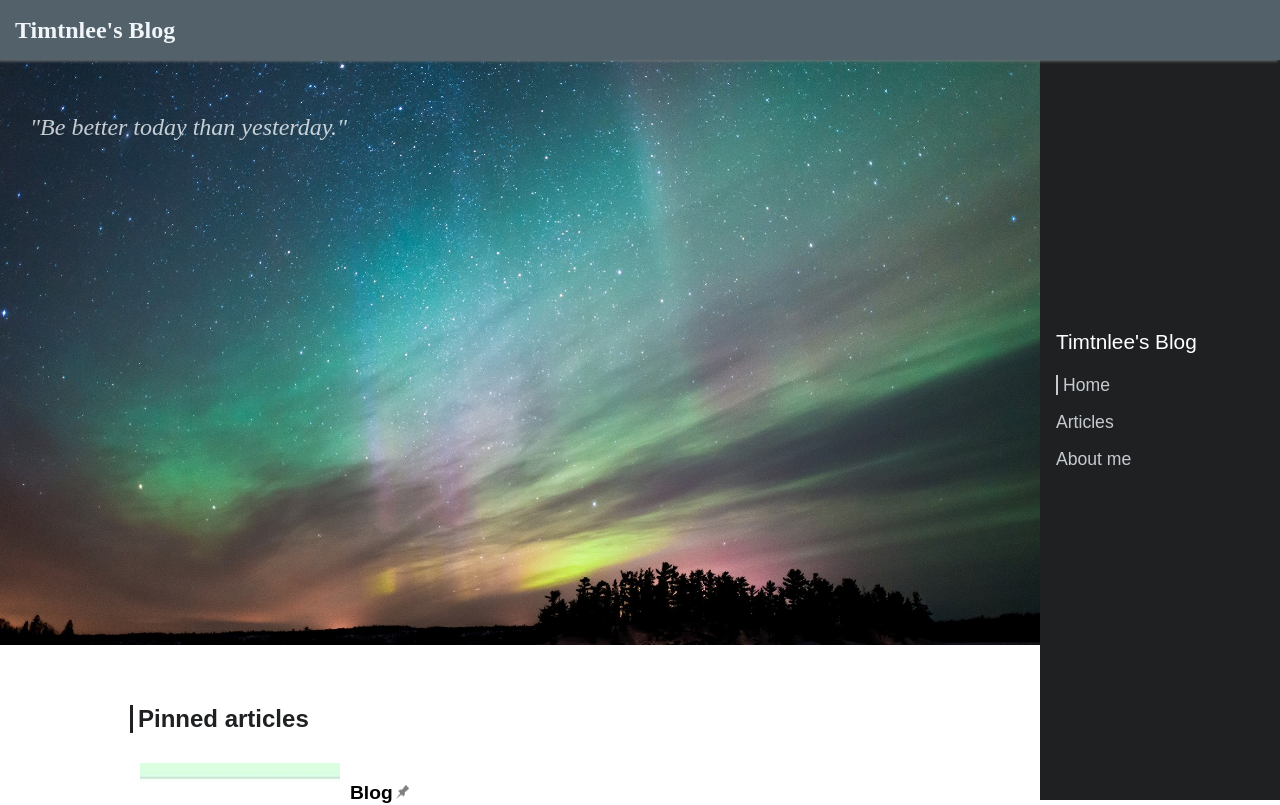
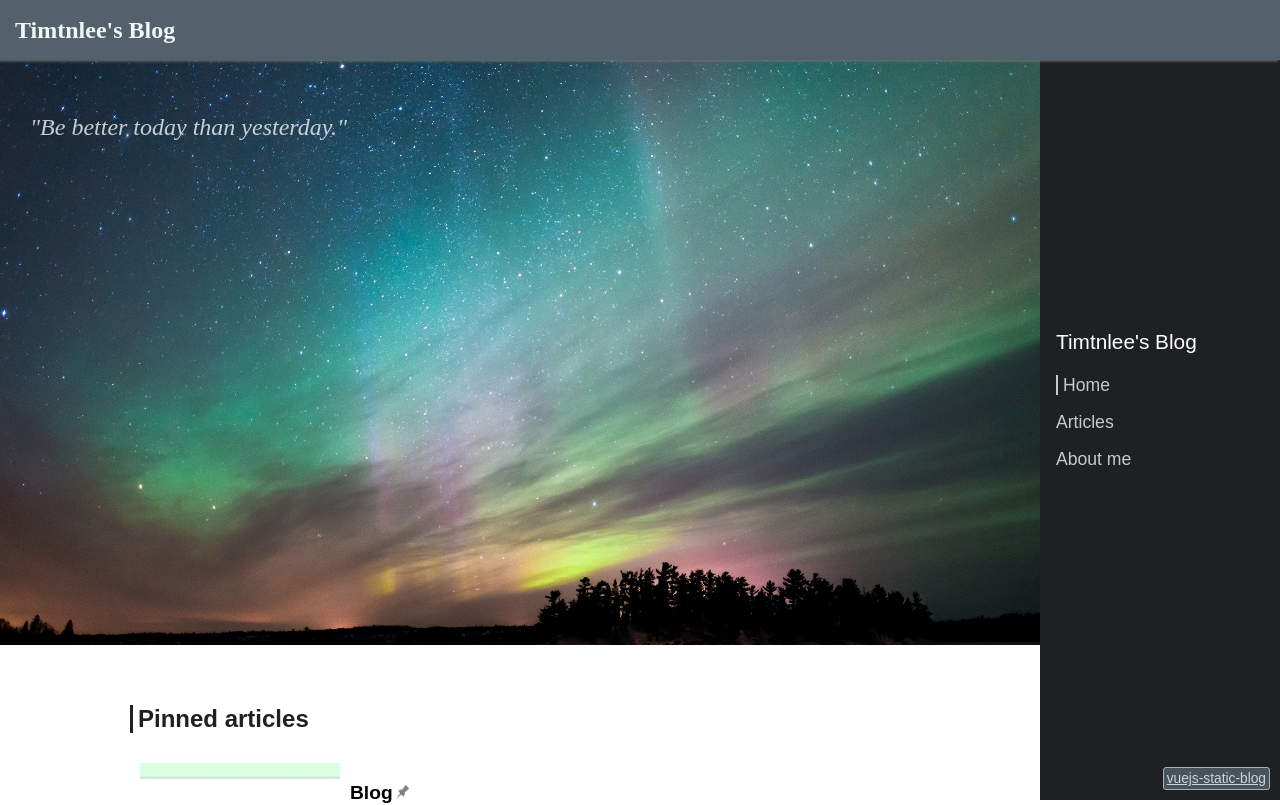
Before and after one commit to timtnleeProject/blog, a Vue app: page /#/ in a window 1280 px wide. Shown: the top 805 px of the page. Built offline with nearby package versions, Linux system fonts and the light colour scheme.

Commit message:
Add bandage link to repo

```diff
--- a/src/App.vue
+++ b/src/App.vue
@@ -8,6 +8,7 @@
     </div>
     <div class="fixed-container bg-dark" :class='{show:show}' @click="closeSideBar">
       <my-sidebar class="sidebar bg-dark"></my-sidebar>
+      <a class="bottom bandage" href="https://github.com/timtnleeProject/vuejs-static-blog" target="_blank">vuejs-static-blog</a>
     </div>
   </div>
 </template>
@@ -177,6 +178,21 @@ body {
   position: sticky;
   top: 0;
 }
+.bottom {
+  position: absolute;
+  bottom: 10px;
+  right: 10px;
+}
+.bandage {
+  display: inline-block;
+  padding: 3px;
+  font-size: 0.86rem;
+  background-color: $color-main;
+  color: white;
+  border: 1px solid $color-sub;
+  border-radius: 3px;
+  opacity: 0.8;
+}
 // .view-fade-enter-active,
 // .view-fade-leave-active {
 //   transition: opacity .2s ease;
--- a/src/components/Sidebar.vue
+++ b/src/components/Sidebar.vue
@@ -40,29 +40,30 @@ export default Vue.extend({
   padding-left: 16px;
   color: white;
   display: flex;
+  position: relative;
   flex-direction: column;
   flex-wrap: nowrap;
+  >a {
+  opacity: 0.8;
+  font-size: 1.1rem;
+  text-decoration: none;
+  text-align: left;
+  }
+  >a.active>span {
+    border-left: 2px solid;
+    padding-left: 5px;
+  }
+  >a:hover{
+    opacity: 1;
+  }
+  >*+*{
+    margin-top: 1rem;
+  }
 }
 .title {
   color: white;
   padding-bottom: 5px;
   font-size: 1.3rem;
-}
-.sidebar>a {
-  opacity: 0.8;
-  font-size: 1.1rem;
-  text-decoration: none;
-  text-align: left;
-}
-.sidebar>a.active>span {
-  border-left: 2px solid;
-  padding-left: 5px;
-}
-.sidebar>a:hover{
-  opacity: 1;
-}
-.sidebar>*+*{
-  margin-top: 1rem;
 }
 @media screen and (max-width: $lg){
   .sidebar{
```
